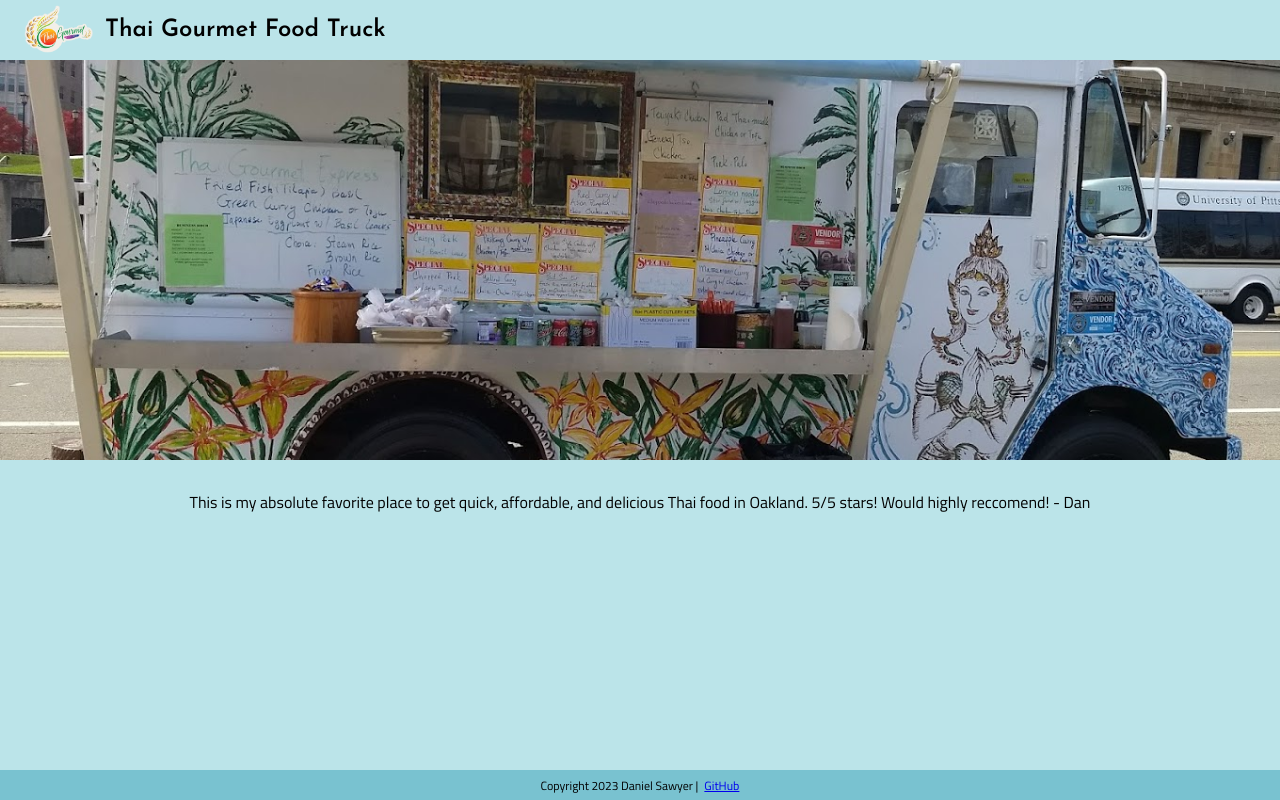
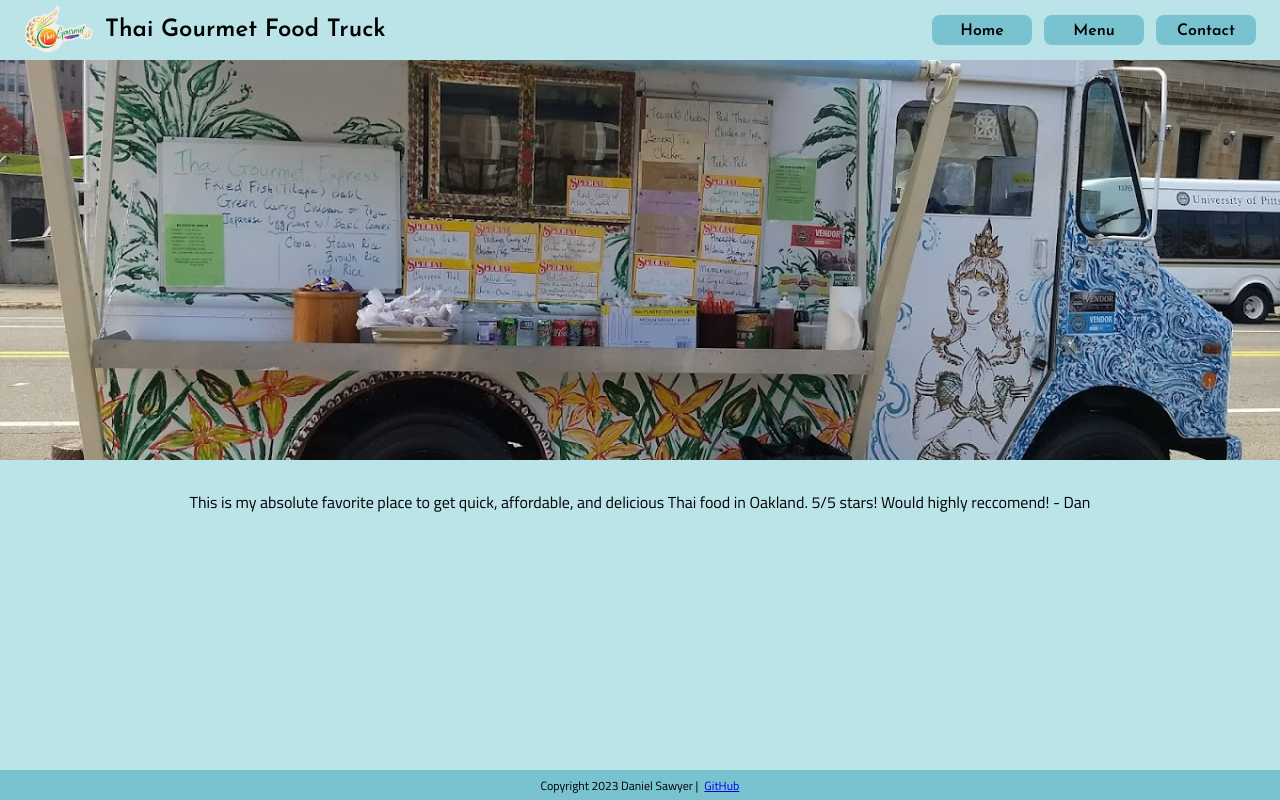
Before and after one commit to danielkurtsawyer/odin-restaurant-page, a website built with webpack: page dist/index.html in a window 1280 px wide. Built offline with nearby package versions, Linux system fonts and the light colour scheme.

Commit message:
Finish header layout and styling

```diff
--- a/src/pageLoad.js
+++ b/src/pageLoad.js
@@ -18,7 +18,38 @@ export default function pageLoad() {
     // add the header text to the header
     const headerText = document.createElement('div');
     headerText.textContent = 'Thai Gourmet Food Truck';
+    headerText.classList.add('headerText');
     header.appendChild(headerText);
+
+    // create the home, menu, and contact buttons
+    const homeButton = document.createElement('button');
+    homeButton.textContent = 'Home';
+
+    const menuButton = document.createElement('button');
+    menuButton.textContent = 'Menu';
+
+    const contactButton = document.createElement('button');
+    contactButton.textContent = 'Contact';
+
+    // add event listeners that toggle a hover class on the buttons
+    homeButton.addEventListener('mouseover', () => homeButton.classList.add('hover'));
+    homeButton.addEventListener('mouseout', () => homeButton.classList.remove('hover'));
+    menuButton.addEventListener('mouseover', () => menuButton.classList.add('hover'));
+    menuButton.addEventListener('mouseout', () => menuButton.classList.remove('hover'));
+    contactButton.addEventListener('mouseover', () => contactButton.classList.add('hover'));
+    contactButton.addEventListener('mouseout', () => contactButton.classList.remove('hover'));
+
+    // create a container to hold the buttons
+    const buttonContainer = document.createElement('div');
+    buttonContainer.classList.add('buttonContainer');
+
+    // add the buttons to the container
+    buttonContainer.appendChild(homeButton);
+    buttonContainer.appendChild(menuButton);
+    buttonContainer.appendChild(contactButton);
+
+    // add the button container to the header
+    header.appendChild(buttonContainer);
 
     // add the header to the general content div
     content.appendChild(header);
--- a/src/style.css
+++ b/src/style.css
@@ -20,10 +20,12 @@
 * {
     margin: 0;
     padding: 0;
+    box-sizing: border-box;
 }
 
 #content {
     height: 100vh;
+    width: max(100vw, 600px);
     background-color: var(--light-color);
     display: grid;
     grid-template-rows: 60px 1fr 30px;
@@ -45,7 +47,31 @@
 }
 
 .headerText{
-    flex: 1;
+    flex: 1 0 300px;
+}
+
+.buttonContainer {
+    flex: none;
+    display: grid;
+    grid-template-columns: repeat(3, 1fr);
+    column-gap: 12px;
+}
+
+button{
+    background-color: var(--dark-color);
+    width: 100px;
+    height: 30px;
+    text-align: center;
+    padding: 8px;
+    border-radius: 8px;
+    border: none;
+    font-family: 'HeaderFont';
+    font-size: 16px;
+}
+
+.hover {
+    background-color: white;
+    border: 1px solid var(--dark-color);
 }
 
 .main {
@@ -53,8 +79,8 @@
 }
 
 img {
-    width: 100vw;
-    height: 400px;
+    width: 100%;
+    height: 50vh;
     object-fit: cover;
     object-position: 50% 40%;
 }
```
Also changed, not shown: dist/main.js.
